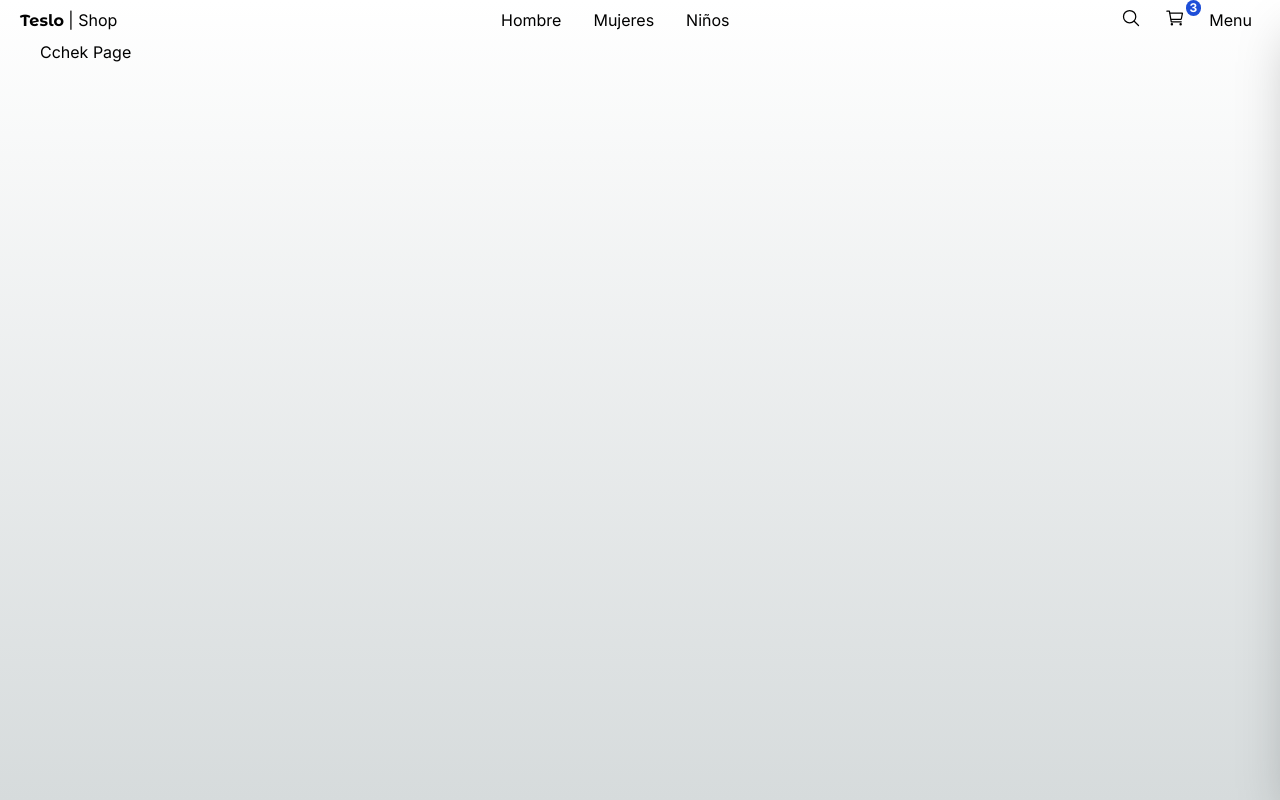
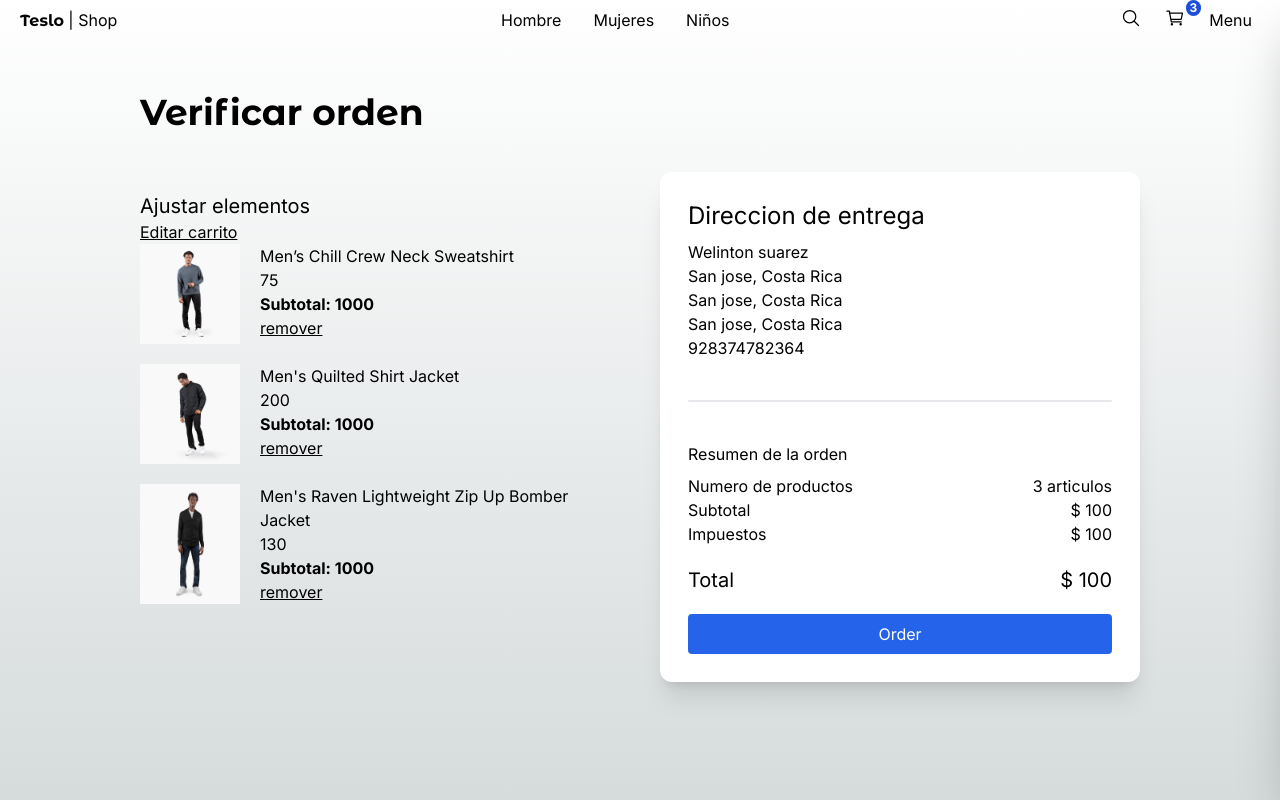
Before and after one commit to wesgdev1/teslo-shop, a Next.js app: page /checkout in a window 1280 px wide. Built offline with nearby package versions, Linux system fonts and the light colour scheme.

Commit message:
Update address and checkout pages layout and components

```diff
--- a/src/app/(shop)/checkout/address/page.tsx
+++ b/src/app/(shop)/checkout/address/page.tsx
@@ -1,7 +1,66 @@
+import { Title } from "@/components";
+import Link from "next/link";
+
 export default function AddressPage() {
   return (
-    <div>
-      <h1>aDDRESS PAGE</h1>
+    <div className="flex flex-col sm:justify-center sm:items-center mb-72 px-10 sm:px-0">
+      <div className="w-full  xl:w-[1000px] flex flex-col justify-center text-left">
+        <Title title="Dirección" subtitle="Dirección de entrega" />
+
+        <div className="grid grid-cols-1 gap-2 sm:gap-5 sm:grid-cols-2">
+          <div className="flex flex-col mb-2">
+            <span>Nombres</span>
+            <input type="text" className="p-2 border rounded-md bg-gray-200" />
+          </div>
+
+          <div className="flex flex-col mb-2">
+            <span>Apellidos</span>
+            <input type="text" className="p-2 border rounded-md bg-gray-200" />
+          </div>
+
+          <div className="flex flex-col mb-2">
+            <span>Dirección</span>
+            <input type="text" className="p-2 border rounded-md bg-gray-200" />
+          </div>
+
+          <div className="flex flex-col mb-2">
+            <span>Dirección 2 (opcional)</span>
+            <input type="text" className="p-2 border rounded-md bg-gray-200" />
+          </div>
+
+          <div className="flex flex-col mb-2">
+            <span>Código postal</span>
+            <input type="text" className="p-2 border rounded-md bg-gray-200" />
+          </div>
+
+          <div className="flex flex-col mb-2">
+            <span>Ciudad</span>
+            <input type="text" className="p-2 border rounded-md bg-gray-200" />
+          </div>
+
+          <div className="flex flex-col mb-2">
+            <span>País</span>
+            <select className="p-2 border rounded-md bg-gray-200">
+              <option value="">[ Seleccione ]</option>
+              <option value="CRI">Costa Rica</option>
+            </select>
+          </div>
+
+          <div className="flex flex-col mb-2">
+            <span>Teléfono</span>
+            <input type="text" className="p-2 border rounded-md bg-gray-200" />
+          </div>
+
+          <div className="flex flex-col mb-2 sm:mt-10">
+            <Link
+              href="/checkout"
+              className="btn-primary flex w-full sm:w-1/2 justify-center "
+            >
+              Siguiente
+            </Link>
+          </div>
+        </div>
+      </div>
     </div>
   );
 }
--- a/src/app/(shop)/checkout/page.tsx
+++ b/src/app/(shop)/checkout/page.tsx
@@ -1,7 +1,83 @@
+import { QuantySelector, Title } from "@/components";
+import { initialData } from "@/seed/seed";
+import Image from "next/image";
+import Link from "next/link";
+
+const productsInCart = [
+  initialData.products[0],
+  initialData.products[1],
+  initialData.products[2],
+];
+
 export default function CheckoutPage() {
   return (
-    <div>
-      <h1>Cchek Page</h1>
+    <div className="flex justify-center items-center mb-72 px-10 sm:px-0">
+      <div className="flex flex-col w-[1000px]">
+        <Title title="Verificar orden" />
+
+        <div className="grid grid-cols-1 md:grid-cols-2 gap-10">
+          {/* Carrito */}
+          <div className="flex flex-col mt-5">
+            <span className="text-xl">Ajustar elementos</span>
+            <Link href="/" className="underline">
+              Editar carrito
+            </Link>
+
+            {/* Items */}
+            {productsInCart.map((product) => (
+              <div key={product.slug} className="flex mb-5">
+                <Image
+                  src={`/products/${product.images[0]}`}
+                  width={100}
+                  height={100}
+                  alt={product.title}
+                  className="mr-5"
+                />
+
+                <div>
+                  <p>{product.title}</p>
+                  <p>{product.price}</p>
+                  <p className="font-bold">Subtotal: 1000</p>
+                  <button className="underline">remover</button>
+                </div>
+              </div>
+            ))}
+          </div>
+
+          {/* Total */}
+          <div className="bg-white rounded-xl shadow-xl p-7">
+            <h2 className="text-2xl mb-2">Direccion de entrega</h2>
+            <div className="mb-10">
+              <p>Welinton suarez</p>
+              <p>San jose, Costa Rica</p>
+              <p>San jose, Costa Rica</p>
+              <p>San jose, Costa Rica</p>
+              <p>928374782364</p>
+            </div>
+            {/* divider */}
+            <div className="w-full h-0.5 rounded bg-gray-200 mb-10"></div>
+            <h2 className="mb-2">Resumen de la orden</h2>
+            <div className="grid grid-cols-2">
+              <span>Numero de productos</span>
+              <span className="text-right">3 articulos</span>
+              <span>Subtotal</span>
+              <span className="text-right">$ 100</span>
+              <span>Impuestos</span>
+              <span className="text-right">$ 100</span>
+              <span className="mt-5 text-xl">Total</span>
+              <span className="mt-5 text-xl text-right">$ 100</span>
+            </div>
+            <div className="">
+              <Link
+                href="/orders/123"
+                className="flex btn-primary justify-center w-full mt-5"
+              >
+                Order
+              </Link>
+            </div>
+          </div>
+        </div>
+      </div>
     </div>
   );
 }
```
